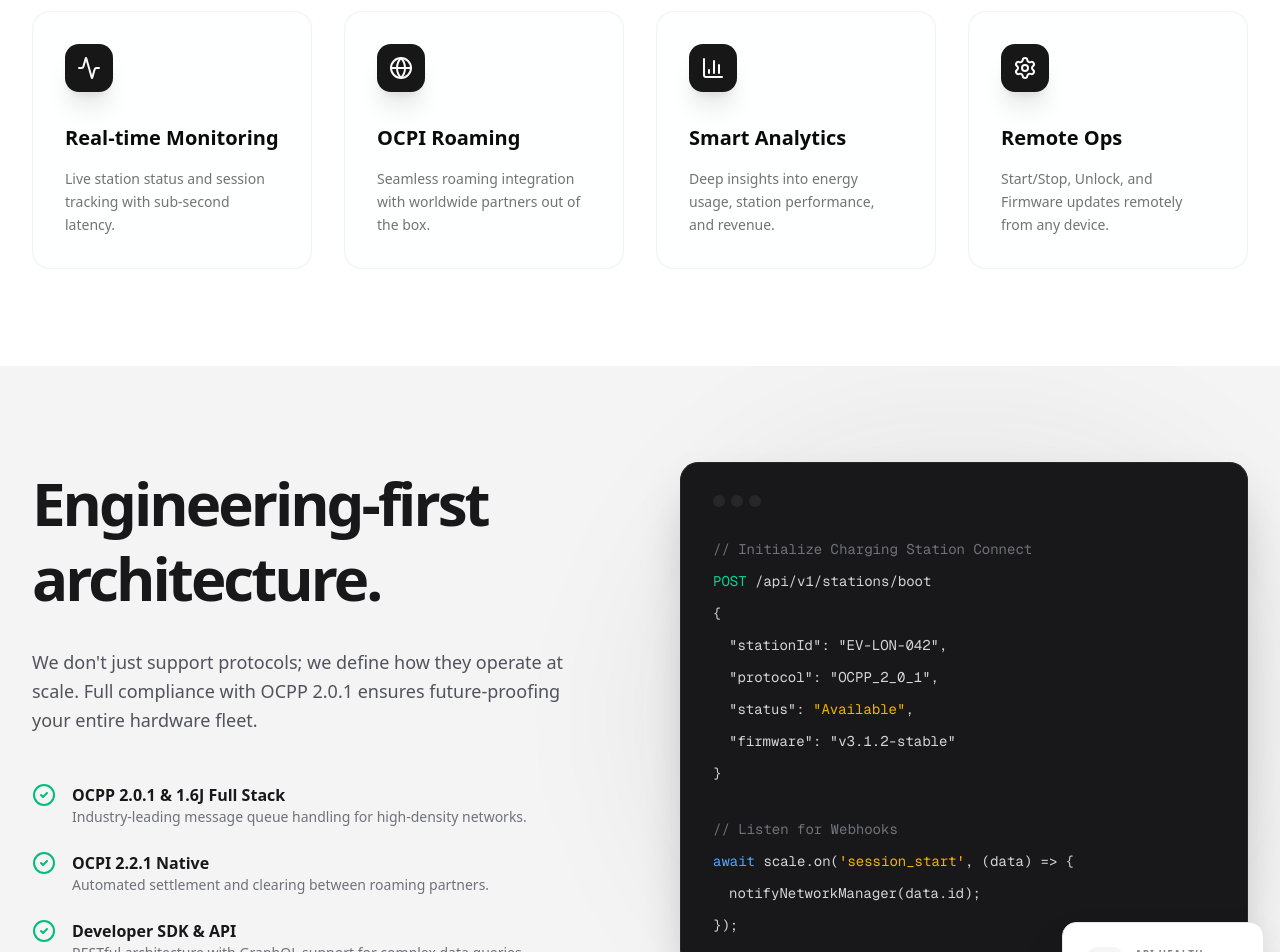
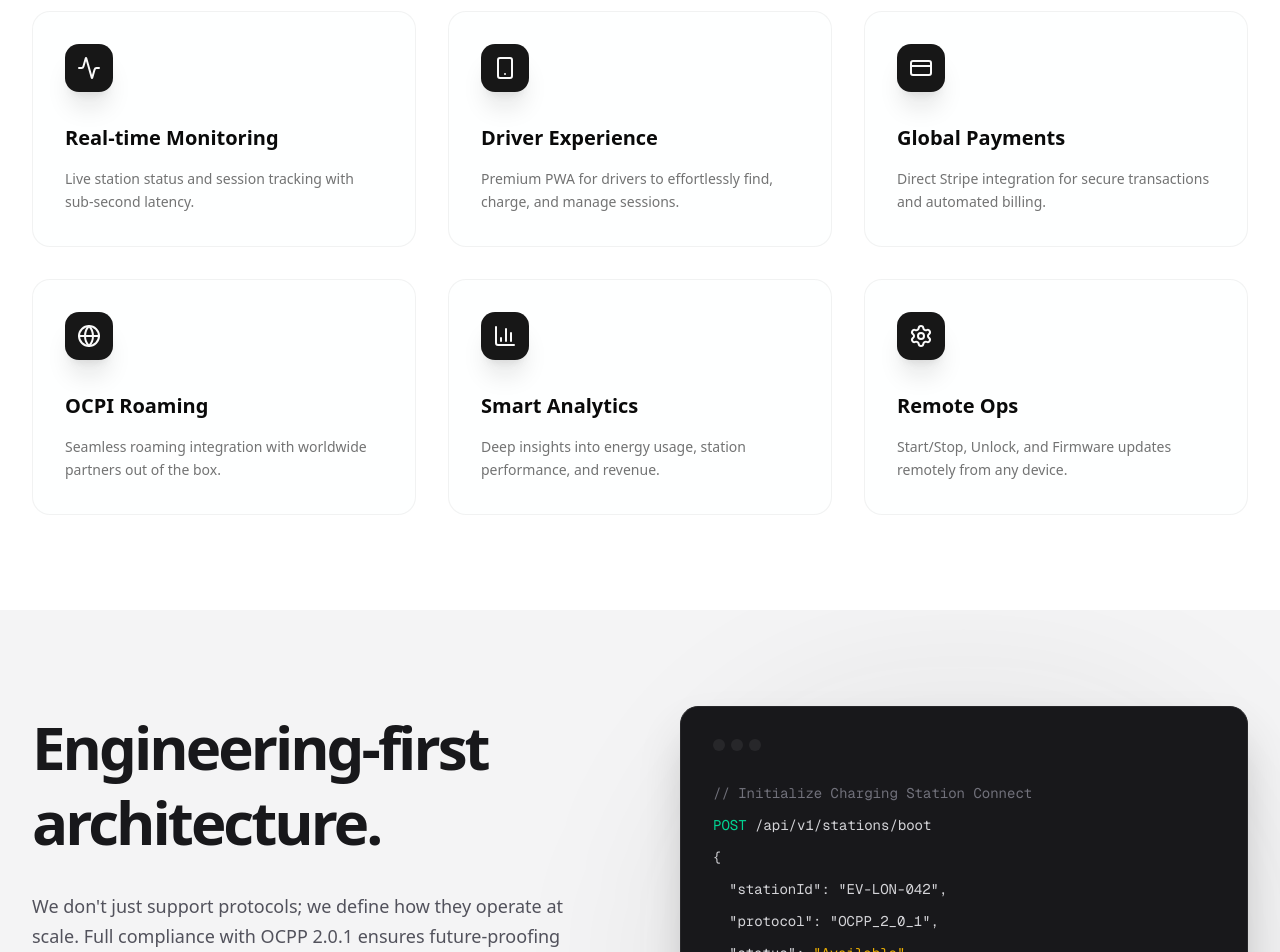
Before and after one commit to dhruvik-gondaliya-scaletech/charlie-charging-latest-frontend, a Next.js app: page / in a window 1280 px wide. Shown: the part 1340-2292 px from the top of the page. Built offline with nearby package versions, Linux system fonts and the light colour scheme; no server answers.

Commit message:
Styles: addition features in landing page

```diff
--- a/src/features/landing/components/Features.tsx
+++ b/src/features/landing/components/Features.tsx
@@ -2,7 +2,7 @@
 
 import { motion } from 'framer-motion';
 import { Card, CardContent } from '@/components/ui/card';
-import { Activity, Globe, BarChart3, Settings, ArrowRight } from 'lucide-react';
+import { Activity, Globe, BarChart3, Settings, Smartphone, CreditCard } from 'lucide-react';
 import { staggerContainer, staggerItem } from '@/lib/motion';
 
 export function Features() {
@@ -11,6 +11,16 @@ export function Features() {
       icon: Activity,
       title: 'Real-time Monitoring',
       description: 'Live station status and session tracking with sub-second latency.',
+    },
+    {
+      icon: Smartphone,
+      title: 'Driver Experience',
+      description: 'Premium PWA for drivers to effortlessly find, charge, and manage sessions.',
+    },
+    {
+      icon: CreditCard,
+      title: 'Global Payments',
+      description: 'Direct Stripe integration for secure transactions and automated billing.',
     },
     {
       icon: Globe,
@@ -59,7 +69,7 @@ export function Features() {
           initial="initial"
           whileInView="animate"
           viewport={{ once: true }}
-          className="grid grid-cols-1 md:grid-cols-2 lg:grid-cols-4 gap-8"
+          className="grid grid-cols-1 md:grid-cols-2 lg:grid-cols-3 gap-8"
         >
           {features.map((feature, idx) => (
             <motion.div key={idx} variants={staggerItem}>
--- a/src/features/landing/components/ProtocolSpecs.tsx
+++ b/src/features/landing/components/ProtocolSpecs.tsx
@@ -20,9 +20,9 @@ export function ProtocolSpecs() {
           </p>
           <ul className="space-y-6">
             {[
-              { title: 'OCPP 2.0.1 & 1.6J Full Stack', desc: 'Industry-leading message queue handling for high-density networks.' },
+              { title: 'OCPP 2.0.1 & 1.6', desc: 'Industry-leading message queue handling for high-density networks.' },
               { title: 'OCPI 2.2.1 Native', desc: 'Automated settlement and clearing between roaming partners.' },
-              { title: 'Developer SDK & API', desc: 'RESTful architecture with GraphQL support for complex data queries.' }
+              { title: 'Developer API', desc: 'RESTful architecture with GraphQL support for complex data queries.' }
             ].map((item, idx) => (
               <li key={idx} className="flex items-start gap-4">
                 <CheckCircle2 className="h-6 w-6 text-emerald-500 shrink-0" />
```
Lines whose indentation alone changed are shown as unchanged.
